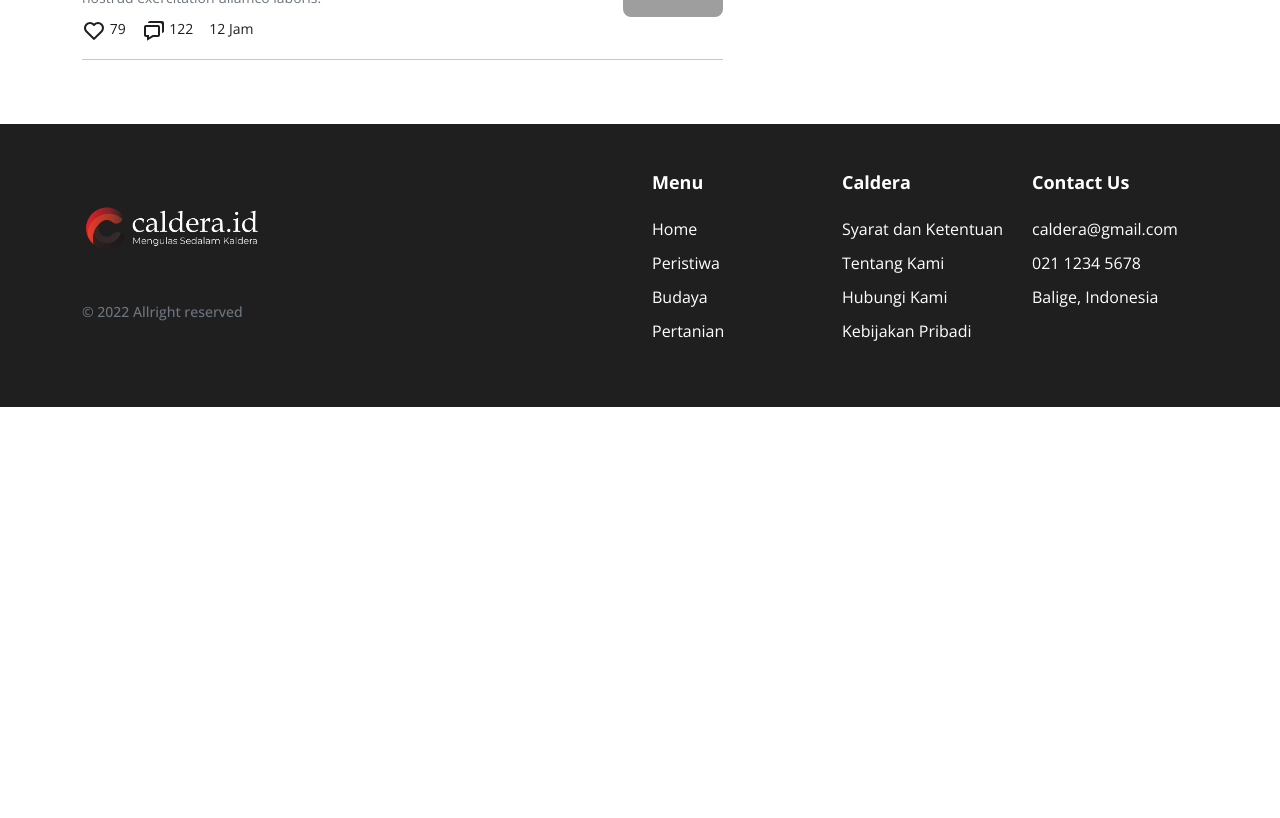
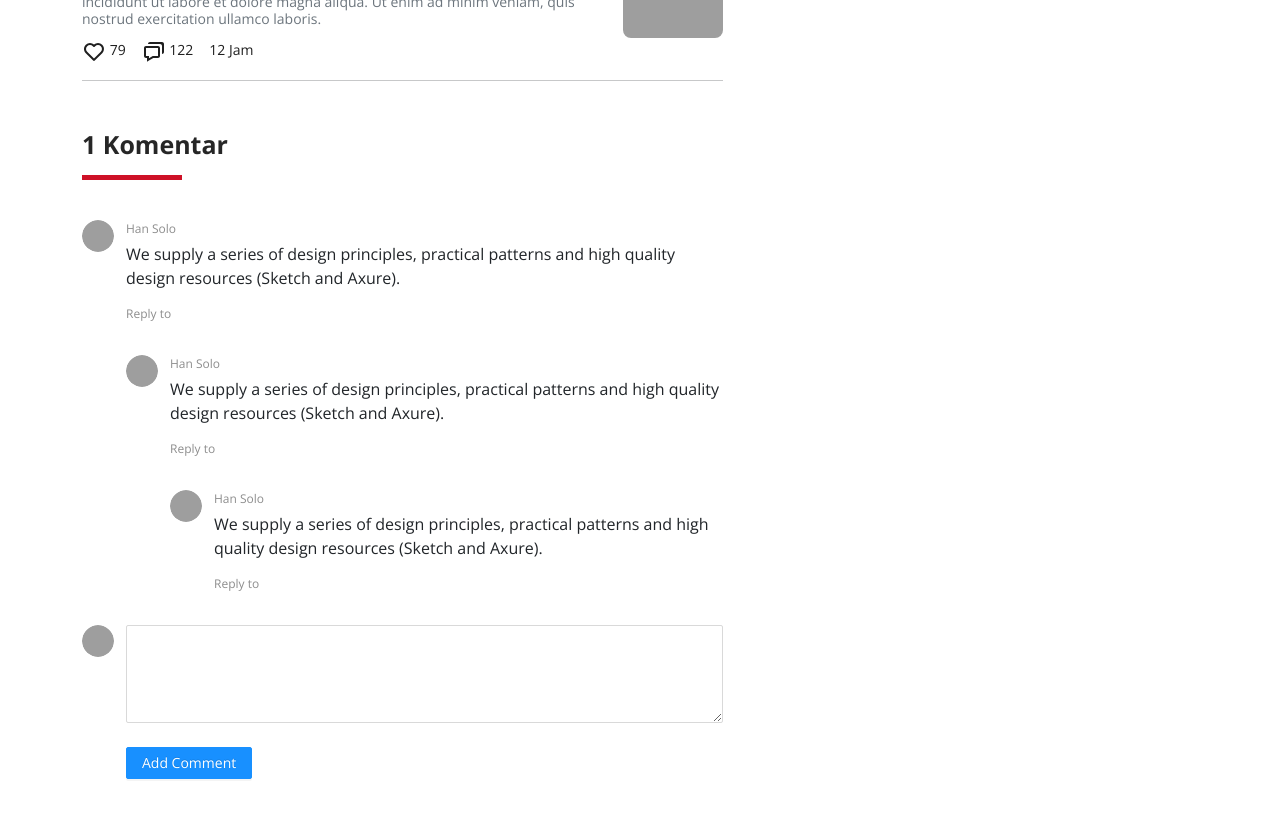
Before and after one commit to plmtmbnn/frontend-caldera-news, a React (Create React App) app: page /article/ss in a window 1280 px wide. Shown: the part 1960-2778 px from the top of the page. Before the commit the page ends 2367 px from the top, so only its background shows below. Built offline with nearby package versions, Linux system fonts and the light colour scheme; grey boxes are pictures that could not be loaded.

Commit message:
add section comment

```diff
--- a/package.json
+++ b/package.json
@@ -3,6 +3,7 @@
   "version": "0.1.0",
   "private": true,
   "dependencies": {
+    "antd": "^4.21.5",
     "axios": "^0.27.2",
     "bootstrap": "^5.1.3",
     "env-cmd": "^10.1.0",
--- a/src/index.js
+++ b/src/index.js
@@ -5,6 +5,7 @@ import { BrowserRouter } from "react-router-dom";
 // vendors
 import "slick-carousel/slick/slick.css";
 import "slick-carousel/slick/slick-theme.css";
+import "antd/dist/antd.css";
 
 // styles
 import "./styles/style.scss";
--- a/src/pages/categoryArticle/index.js
+++ b/src/pages/categoryArticle/index.js
@@ -5,6 +5,7 @@ import NavbarApp from "../../components/NavbarApp";
 
 // icons
 import { BiChat, BiHeart } from "react-icons/bi";
+import { Link } from "react-router-dom";
 
 function CategoryArticle() {
   var iconStats = {
@@ -70,14 +71,15 @@ function CategoryArticle() {
               </Row>
               {commonPost.map((data, i) => (
                 <>
-                  <div className="d-flex my-3" key={i}>
+                  <Link to="/article/ss" className="link" key={i}>
+                    <div className="d-flex my-3">
                       <div className="align-self-center">
-                      <p className="fw-bold">{data.headline}</p>
+                        <p className="fw-bold text-black">{data.headline}</p>
                         <h6 className="text-muted fw-normal">
-                        Lorem ipsum dolor sit amet, consectetur adipiscing elit,
-                        sed do eiusmod tempor incididunt ut labore et dolore
-                        magna aliqua. Ut enim ad minim veniam, quis nostrud
-                        exercitation ullamco laboris.
+                          Lorem ipsum dolor sit amet, consectetur adipiscing
+                          elit, sed do eiusmod tempor incididunt ut labore et
+                          dolore magna aliqua. Ut enim ad minim veniam, quis
+                          nostrud exercitation ullamco laboris.
                         </h6>
                         <ul className="list-unstyled stats">
                           <li className="text-dark">
@@ -97,6 +99,7 @@ function CategoryArticle() {
                         className="post-img align-self-center"
                       />
                     </div>
+                  </Link>
                   <hr />
                 </>
               ))}
--- /dev/null
+++ b/src/pages/singleArticle/components/sectionComment.jsx
@@ -0,0 +1,63 @@
+import React from "react";
+import { Avatar, Comment, Form, Button, Input } from "antd";
+const { TextArea } = Input;
+
+const CommentItem = ({ children }) => (
+  <Comment
+    actions={[<span key="comment-nested-reply-to">Reply to</span>]}
+    author={<a>Han Solo</a>}
+    avatar={<Avatar src="https://joeschmoe.io/api/v1/random" alt="Han Solo" />}
+    content={
+      <p>
+        We supply a series of design principles, practical patterns and high
+        quality design resources (Sketch and Axure).
+      </p>
+    }
+  >
+    {children}
+  </Comment>
+);
+
+const Editor = ({ onChange, onSubmit, submitting, value }) => (
+  <>
+    <Form.Item>
+      <TextArea rows={4} onChange={onChange} value={value} />
+    </Form.Item>
+    <Form.Item>
+      <Button
+        htmlType="submit"
+        loading={submitting}
+        onClick={onSubmit}
+        type="primary"
+      >
+        Add Comment
+      </Button>
+    </Form.Item>
+  </>
+);
+
+const SectionComment = () => (
+  <>
+    <CommentItem>
+      <CommentItem>
+        <CommentItem />
+      </CommentItem>
+    </CommentItem>
+
+    <Comment
+      avatar={
+        <Avatar src="https://joeschmoe.io/api/v1/random" alt="Han Solo" />
+      }
+      content={
+        <Editor
+        // onChange={handleChange}
+        // onSubmit={handleSubmit}
+        // submitting={submitting}
+        // value={value}
+        />
+      }
+    />
+  </>
+);
+
+export default SectionComment;
--- a/src/pages/singleArticle/index.js
+++ b/src/pages/singleArticle/index.js
@@ -2,6 +2,7 @@ import React from "react";
 import { Container, Row, Col, Card, Breadcrumb } from "react-bootstrap";
 import { Link } from "react-router-dom";
 import FooterApp from "../../components/FooterApp";
+import SectionComment from "./components/sectionComment";
 import NavbarApp from "../../components/NavbarApp";
 
 // icons
@@ -132,7 +133,8 @@ function SingleArticle() {
               </div>
             </Col>
             <Col md={7} xs={12}>
-              <h4 className="fw-bold mb-4">Baca Lainnya</h4>
+              <h4 className="fw-bold">Baca Lainnya</h4>
+              <hr className="title mb-4" />
               {commonPost.map((data, i) => (
                 <>
                   <div className="d-flex my-3" key={i}>
@@ -165,6 +167,9 @@ function SingleArticle() {
                   <hr />
                 </>
               ))}
+              <h4 className="fw-bold mt-5">1 Komentar</h4>
+              <hr className="title mb-4" />
+              <SectionComment />
             </Col>
           </Row>
         </Container>
--- a/src/styles/style.scss
+++ b/src/styles/style.scss
@@ -138,3 +138,10 @@ a.link {
     opacity: 0.8;
   }
 }
+
+hr.title {
+  width: 100px;
+  height: 5px;
+  color: $primary;
+  opacity: 1;
+}
```
Also changed, not shown: 1 other file (tests, documents, lock files or other folders). Lines whose indentation alone changed are shown as unchanged.
